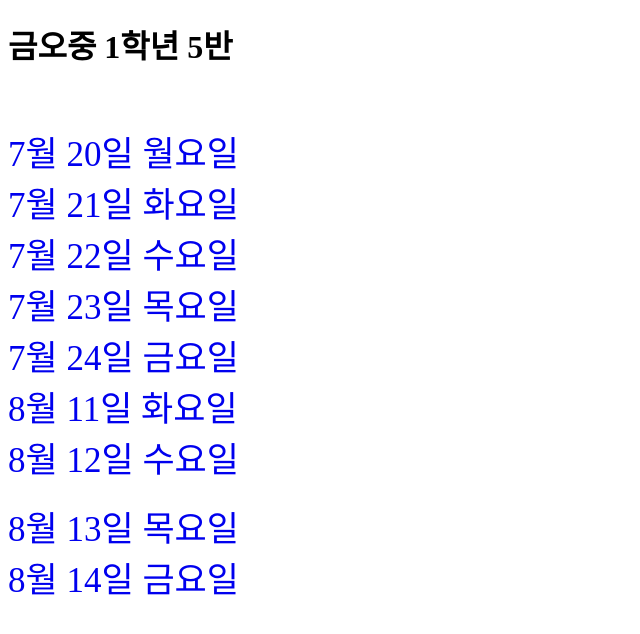
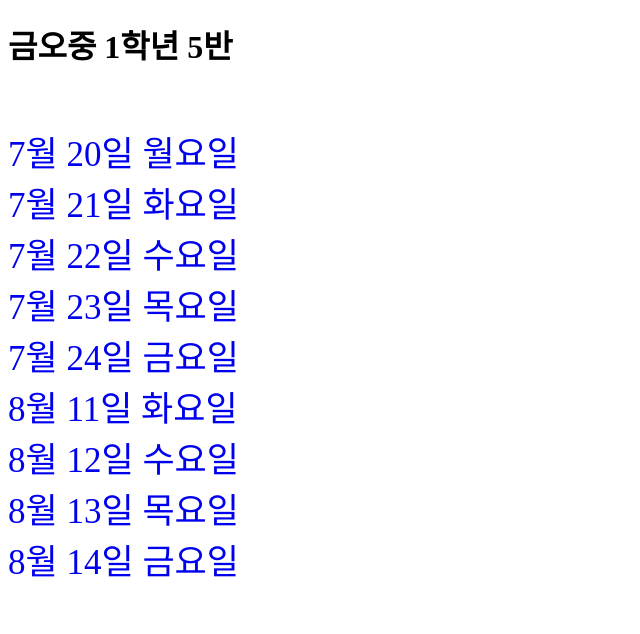
Before and after one commit to milkgap/gumo105, a plain HTML site: page 준비물.html in a window 1280 px wide. Shown: the whole page, without its empty margins (0-640 px from the left). Drawn offline with Linux system fonts and the light colour scheme.

Commit message:
Update 준비물.html

```diff
--- a/준비물.html
+++ b/준비물.html
@@ -15,7 +15,7 @@
     <span style="font-size: 35px"><a href="723.html">7월 23일 목요일</a></span><br>
     <span style="font-size: 35px"><a href="724.html">7월 24일 금요일</a></span><br>
     <span style="font-size: 35px"><a href="811.html">8월 11일 화요일</a></span><br>
-    <span style="font-size: 35px"><a href="812.html">8월 12일 수요일</a></span><br><br>
+    <span style="font-size: 35px"><a href="812.html">8월 12일 수요일</a></span><br>
     <span style="font-size: 35px"><a href="813.html">8월 13일 목요일</a></span><br>
     <span style="font-size: 35px"><a href="814.html">8월 14일 금요일</a></span><br>
 
```
